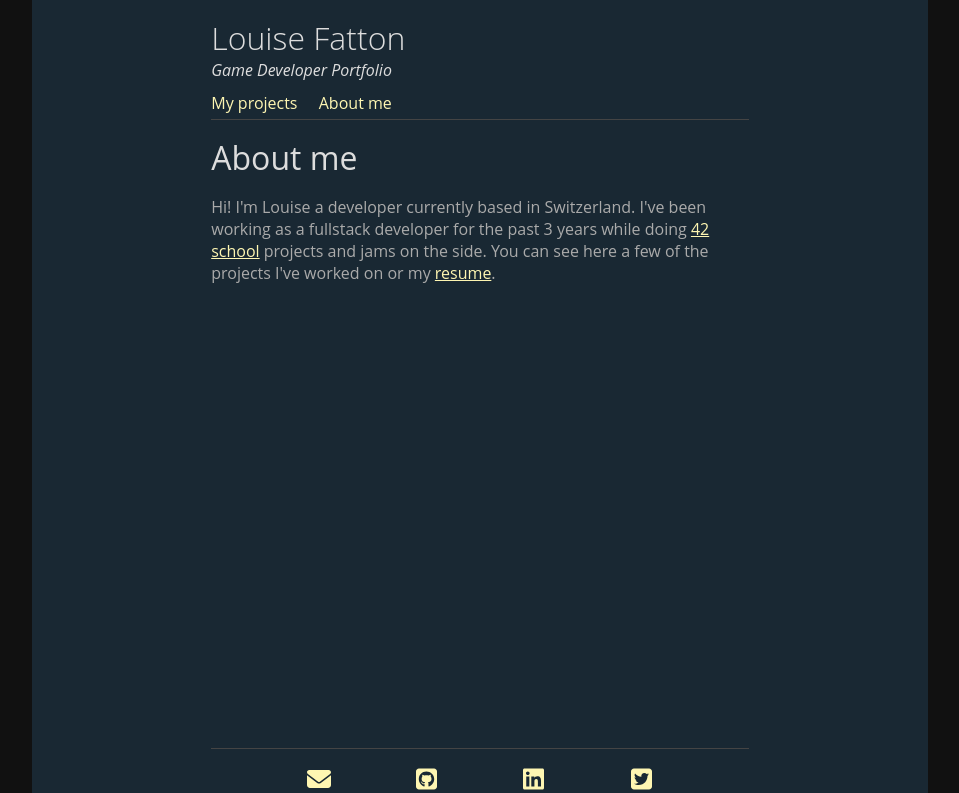
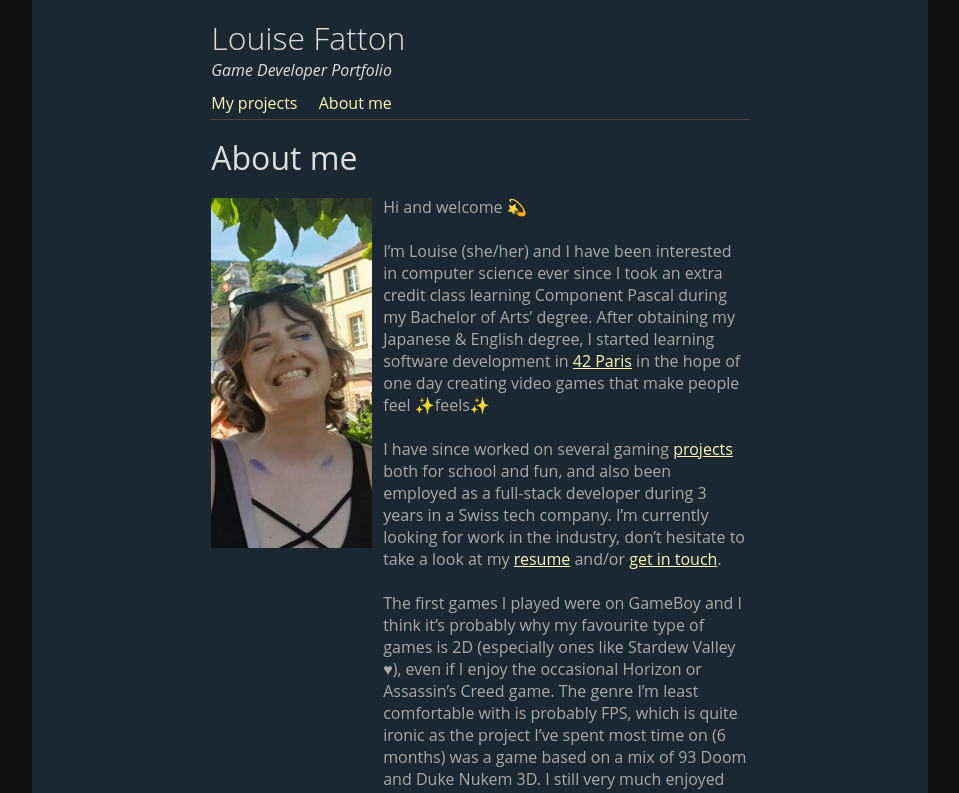
Before and after one commit to lfatton/portfolio, a Vue app: page /AboutMe in a window 1280 px wide. Shown: the top 793 px of the page, without its empty margins (160-1119 px from the left). Built offline with nearby package versions, Linux system fonts and the light colour scheme.

Commit message:
about me page done

```diff
--- a/src/components/PageFooter.vue
+++ b/src/components/PageFooter.vue
@@ -9,8 +9,8 @@
     <a class="linkedin" href="https://www.linkedin.com/in/louise-fatton" target="_blank">
       <font-awesome-icon icon="fa-brands fa-linkedin" size="xl" />
     </a>
-    <a class="twitter" href="https://twitter.com/basdechapon" target="_blank">
-      <font-awesome-icon icon="fa-brands fa-square-twitter" size="xl" />
+    <a class="instagram" href="https://www.instagram.com/basdechapon/" target="_blank">
+      <font-awesome-icon icon="fa-brands fa-square-instagram" size="xl" />
     </a>
   </footer>
 </template>
--- a/src/main.js
+++ b/src/main.js
@@ -4,10 +4,10 @@ import router from "@/router"
 
 import { library } from '@fortawesome/fontawesome-svg-core'
 import { FontAwesomeIcon } from '@fortawesome/vue-fontawesome'
-import { faSquareGithub, faSquareTwitter, faLinkedin } from '@fortawesome/free-brands-svg-icons'
 import { faEnvelope } from '@fortawesome/free-solid-svg-icons'
+import { faSquareGithub, faLinkedin, faSquareInstagram } from '@fortawesome/free-brands-svg-icons'
 
-library.add(faSquareGithub, faSquareTwitter, faLinkedin, faEnvelope)
+library.add(faEnvelope, faSquareGithub, faLinkedin, faSquareInstagram)
 
 const app = createApp(App)
 app.use(router);
--- a/src/views/AboutMe.vue
+++ b/src/views/AboutMe.vue
@@ -1,10 +1,48 @@
 <template>
   <h1>About me</h1>
-  <div>
-    Hi! I'm Louise a developer currently based in Switzerland. I've been working as a fullstack developer for the past 3
-    years while doing <a href="https://42.fr/en/homepage/" target="_blank">42 school</a> projects and jams on the side.
-    You can see here a few of the projects I've worked on or my <a href="../../static/Resume_Louise_Fatton.pdf"
-                                                                   target="_blank">resume</a>.
+  <div class="container">
+    <div class="pic-container">
+      <img src="@/assets/images/louise.jpg" alt="picture"/>
+    </div>
+    <div class="text-container">
+      <p>
+        Hi and welcome 💫
+      </p>
+      <br/>
+      <p>
+        I’m Louise (she/her) and I have been interested in computer science ever since I took an extra credit class
+        learning
+        Component Pascal during my Bachelor of Arts’ degree. After obtaining my Japanese & English degree, I started
+        learning software development in <a href="https://42.fr/en/homepage/" target="_blank">42 Paris</a> in the hope
+        of
+        one day creating video games that make people feel ✨feels✨
+      </p>
+      <br/>
+      <p>
+        I have since worked on several gaming
+        <router-link to="/">projects</router-link>
+        both for school and fun, and also been employed as a full-stack developer during 3 years in a Swiss tech
+        company.
+        I’m currently looking for work in the industry, don’t hesitate to take a look at my <a
+          href="../../static/Resume_Louise_Fatton.pdf" target="_blank">resume</a> and/or <a
+          href="mailto:louise.fatton@hotmail.fr">get in touch</a>.
+      </p>
+      <br/>
+      <p>
+        The first games I played were on GameBoy and I think it’s probably why my favourite type of games is 2D
+        (especially
+        ones like Stardew Valley ♥), even if I enjoy the occasional Horizon or Assassin’s Creed game. The genre I’m
+        least
+        comfortable with is probably FPS, which is quite ironic as the project I’ve spent most time on (6 months) was a
+        game based on a mix of 93 Doom and Duke Nukem 3D. I still very much enjoyed developing it but unfortunately
+        wasn't its most efficient tester.
+      </p>
+      <br/>
+      <p>
+        When I’m not developing or playing games, I enjoy hanging out with my friends, cats, and plants. I also
+        like reading, drinking tea, and pole dancing.
+      </p>
+    </div>
   </div>
 </template>
 <script setup>
@@ -13,7 +51,24 @@
 <style lang="less" scoped>
 @import "@/assets/theme/colors";
 
-div {
+.container {
   padding-bottom: 5%;
+  display: flex;
+  flex-wrap: wrap;
+
+  .pic-container {
+    width: 30%;
+    padding-right: 1%;
+    padding-top: 0.5%;
+
+    img {
+      width: 100%;
+    }
+  }
+
+  .text-container {
+    width: 68%;
+    padding-left: 1%;
+  }
 }
 </style>
```
Also changed, not shown: src/assets/images/louise.jpg (added).
